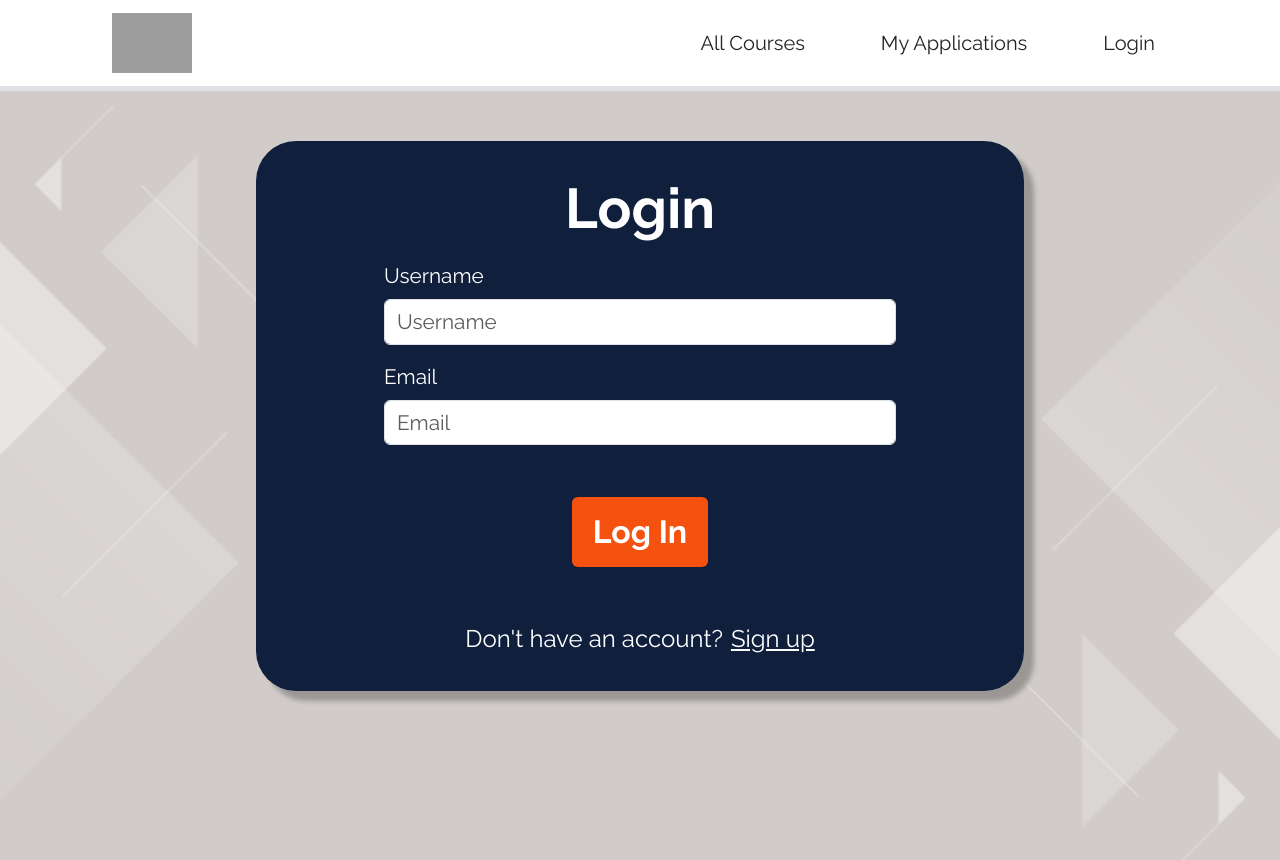
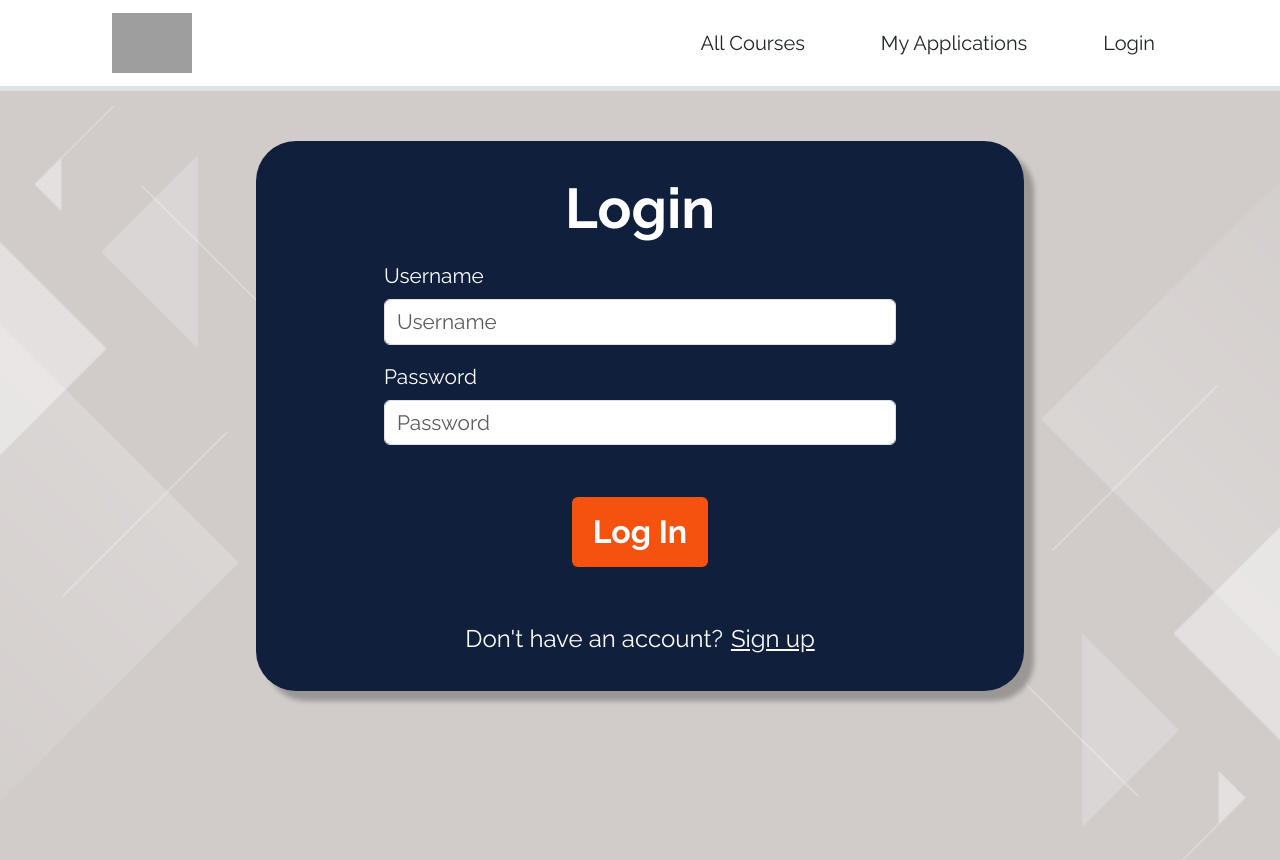
Before and after one commit to irriz-jayy/Moringa-student-application-portal, a React (Create React App) app in the folder client/: page /login in a window 1280 px wide. Shown: the top 860 px of the page. Built offline with nearby package versions, Linux system fonts and the light colour scheme; no server answers; grey boxes are pictures that could not be loaded.

Commit message:
added form control to Login component

```diff
--- a/client/src/components/Login.jsx
+++ b/client/src/components/Login.jsx
@@ -4,7 +4,21 @@ import React, { useState } from "react";
 
 function Login(){
 
-    const[username, setUsername] = useState("");
+    const[loginFormData, setLoginFormData] = useState({
+        username: '',
+        password: ''
+    });
+
+    // Function to handle changing form fields
+    function handleChange(e) {
+        const name = e.target.name
+        const value = e.target.value
+
+        setLoginFormData({
+            ...loginFormData,
+            [name]: value
+        })
+    }
 
     function handleSubmit(event){
         event.preventDefault();
@@ -14,12 +28,12 @@ function Login(){
             headers: {
                 "Content-Type": "application/json"
             },
-            body: JSON.stringify({ username: username })
+            body: JSON.stringify(loginFormData)
         })
         .then(res=>res.json())
-        .then(data=> setUsername(data))
+        .then(data=> setLoginFormData(data))
     }
-    console.log(username)
+    console.log(loginFormData)
 
     return (
         <div className="page container-flex">
@@ -31,12 +45,12 @@ function Login(){
 
                     <div className="mb-3">
                         <label className="form-label">Username</label>
-                        <input className="form-control" name="username" type='text' placeholder="Username"value={username}  onChange={(e) => setUsername(e.target.value)}/>
+                        <input className="form-control" name="username" type='text' placeholder="Username"value={loginFormData.username}  onChange={handleChange}/>
                     </div>
 
                     <div className="mb-3">
-                        <label className="form-label">Email</label>
-                        <input className="form-control" name="email" type='email' placeholder="Email"/>
+                        <label className="form-label">Password</label>
+                        <input className="form-control" name="password" type='password' placeholder="Password" value={loginFormData.password} onChange={handleChange}/>
                     </div>
 
                     <div className="form-submit">
```
Also changed, not shown: client/src/components/Signup.jsx (+0 -12 lines).
